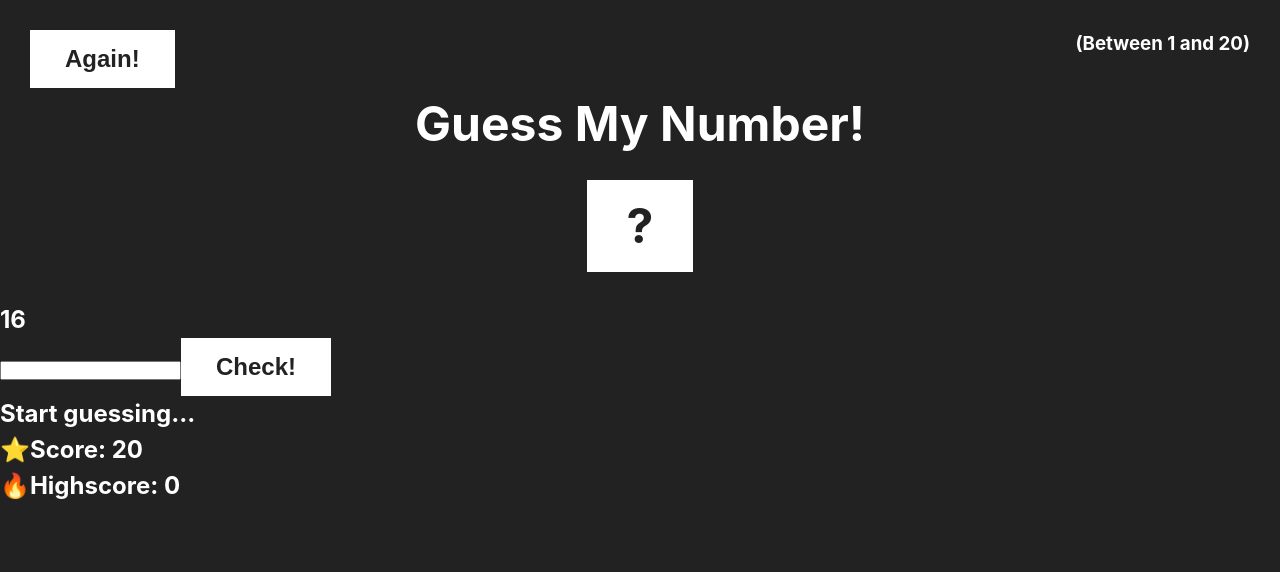
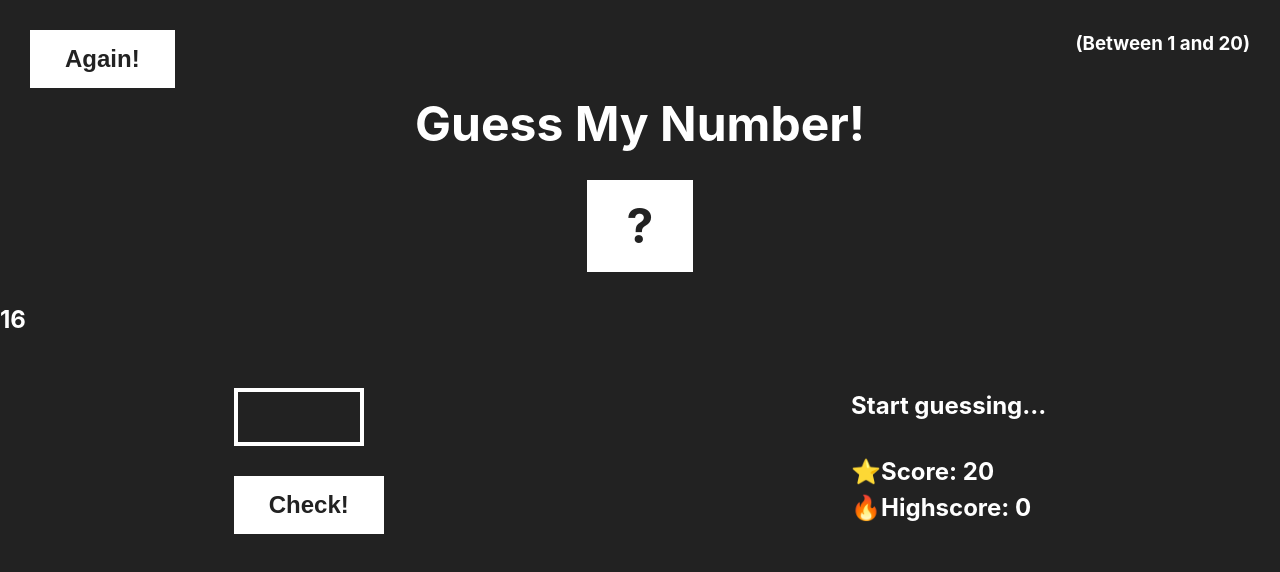
Before and after one commit to Jasmina-prog/guess-my-number-react, a React (Vite) app: page / in a window 1280 px wide. Shown: the top 572 px of the page. Built offline with nearby package versions, Linux system fonts and the light colour scheme.

Commit message:
7th commit

```diff
--- a/src/App.jsx
+++ b/src/App.jsx
@@ -4,7 +4,7 @@ import Button from "./Button"
 import "./UpperPart.scss"
 import { useRef } from "react"
 import { useState } from "react"
-import "./UpperPart.scss"
+import "./BelowPart.scss"
 
 
 function App() {
@@ -12,17 +12,33 @@ function App() {
 
     const [secretNumber, setSecretNumber] = useState(Math.trunc(Math.random()*20)+1)
     const [isSuccess, setIsSeccess] = useState(false)
+    const [isLow, setIsLow] = useState(false)
+    const [isHigh, setIsHigh] = useState(false)
+    let [score, setScore] = useState(20)
+
     const testFunc=()=>{
         setSecretNumber(Math.trunc(Math.random()*20)+1)
+        setIsSeccess(false)
+        setIsLow(false)
+        setIsHigh(false)
+        input.current.value = ""
+        setScore(score = 20)
     }
+
     const input = useRef()
     const checkNumber=()=>{
 
         if(input.current.value == secretNumber){
           setIsSeccess(true)
-
-        } else{
-          console.log(false)
+          input.current.value = ""
+        } else if(input.current.value < secretNumber){
+          setIsLow(true)
+          input.current.value = ""
+          setScore(score - 1)
+        } else if(input.current.value > secretNumber){
+          setIsHigh(true)
+          input.current.value = ""
+          setScore(score - 1)
         }
     }
   return (
@@ -54,8 +70,13 @@ function App() {
 
 
             <div className="wrapper4">
-                <h2 className="message">Start guessing...</h2>
-                <h2>⭐Score: <span className="score">20</span> </h2>
+                <h2 className="message">
+                  {isSuccess ? "You won 🎉" : "Start guessing..." &&
+                   isLow ? "Too Low" : "Start guessing..." &&
+                   isHigh ? "Too High" : "Start guessing..."
+                  }
+                  </h2>
+                <h2>⭐Score: <span className="score">{score}</span> </h2>
                 <h2>🔥Highscore: <span className="highscore">0</span> </h2>
             </div>
 
```
